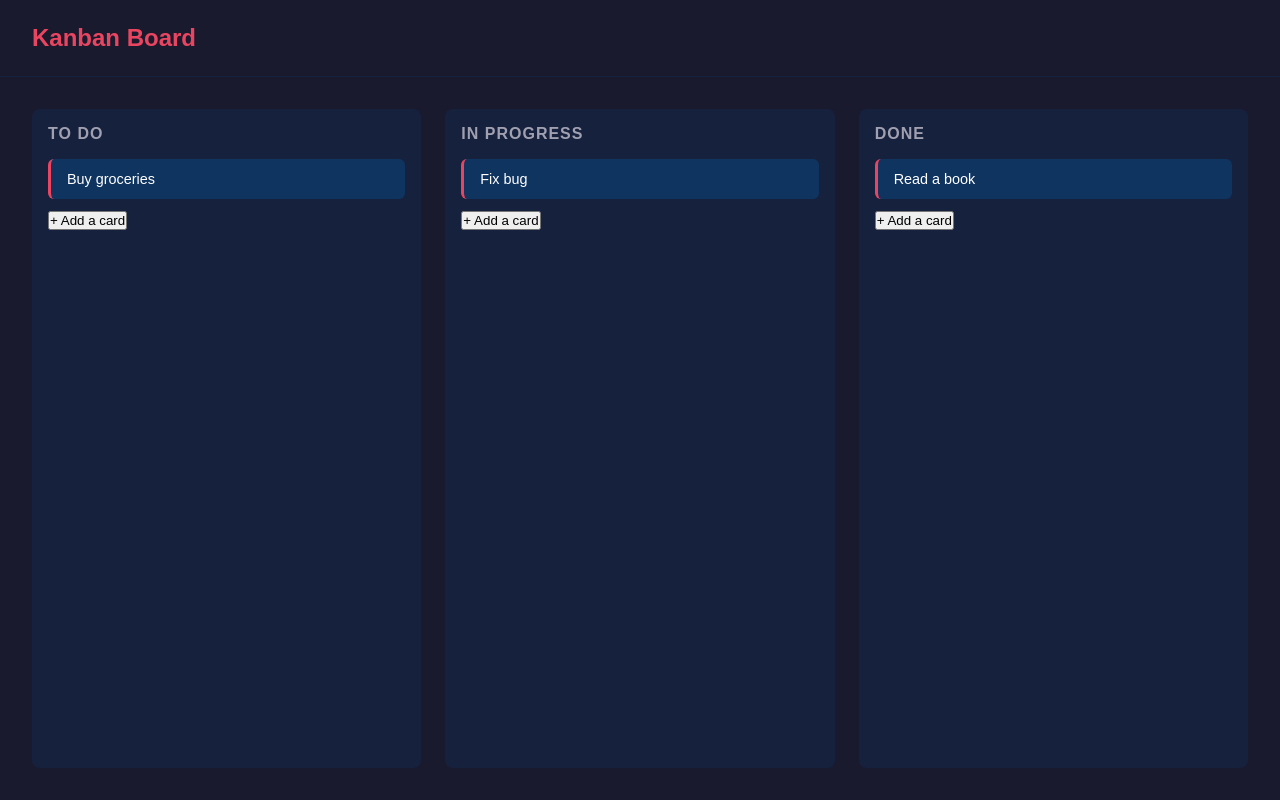
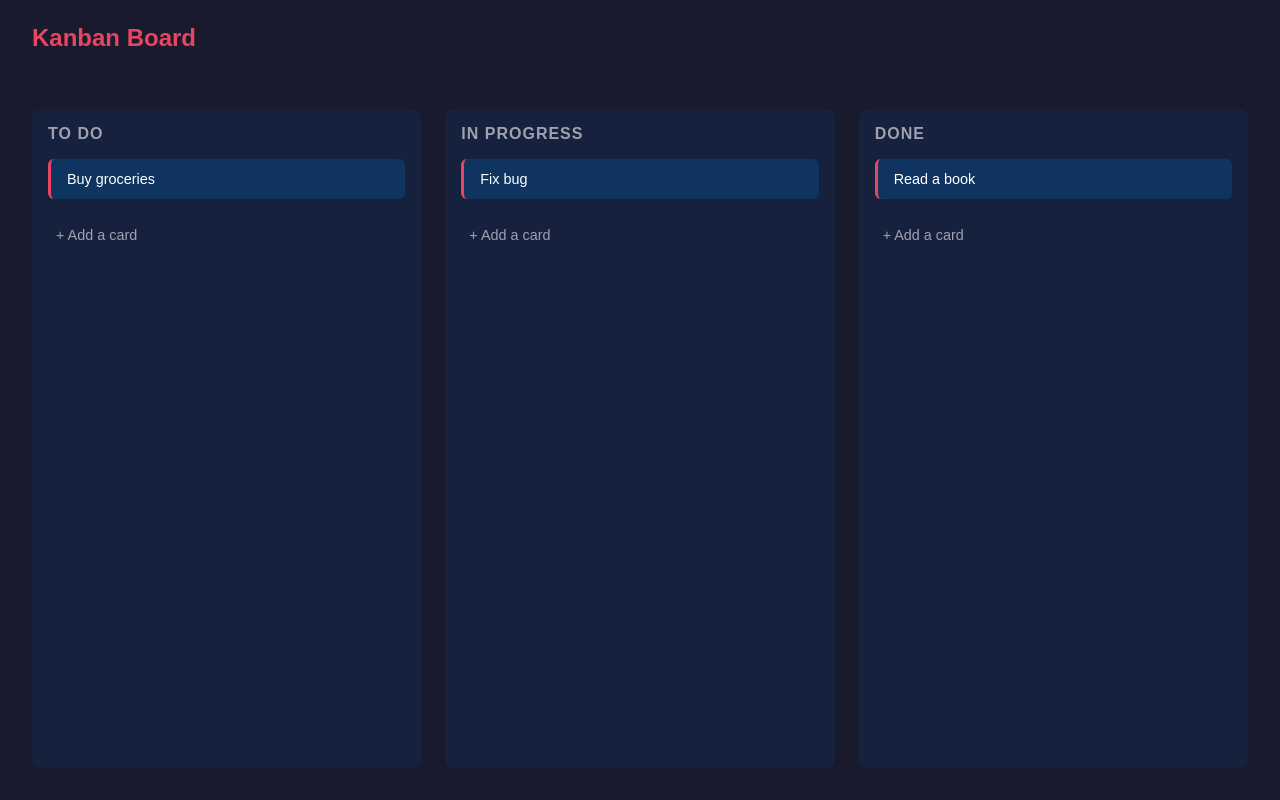
Before and after one commit to yegost/kanban-board, a React (Vite) app: page / in a window 1280 px wide. Built offline with nearby package versions, Linux system fonts and the light colour scheme.

Commit message:
add styles to buttons

```diff
--- a/src/index.css
+++ b/src/index.css
@@ -75,3 +75,63 @@ body {
 .card p {
   font-size: 0.9rem;
 }
+
+/* buttons */
+.btn-add {
+  background: transparent;
+  border: none;
+  color: #a0a0b0;
+  cursor: pointer;
+  padding: 0.5rem;
+  width: 100%;
+  text-align: left;
+  border-radius: 6px;
+  font-size: 0.9rem;
+  margin-top: 0.5rem;
+}
+
+.btn-add:hover {
+  background: #1a2f5a;
+  color: #fff;
+}
+
+.card-input {
+  width: 100%;
+  padding: 0.6rem;
+  border-radius: 6px;
+  border: 1px solid #e94560;
+  background: #0f3460;
+  color: #fff;
+  font-size: 0.9rem;
+  outline: none;
+  margin-bottom: 0.5rem;
+}
+
+.add-card-actions {
+  display: flex;
+  gap: 0.5rem;
+}
+
+.btn-confirm {
+  background: #e94560;
+  color: #fff;
+  border: none;
+  padding: 0.4rem 1rem;
+  border-radius: 6px;
+  cursor: pointer;
+  font-size: 0.85rem;
+}
+
+.btn-cancel {
+  background: transparent;
+  color: #a0a0b0;
+  border: none;
+  padding: 0.4rem 1rem;
+  border-radius: 6px;
+  cursor: pointer;
+  font-size: 0.85rem;
+}
+
+.btn-cancel:hover {
+  color: #fff;
+}
```
